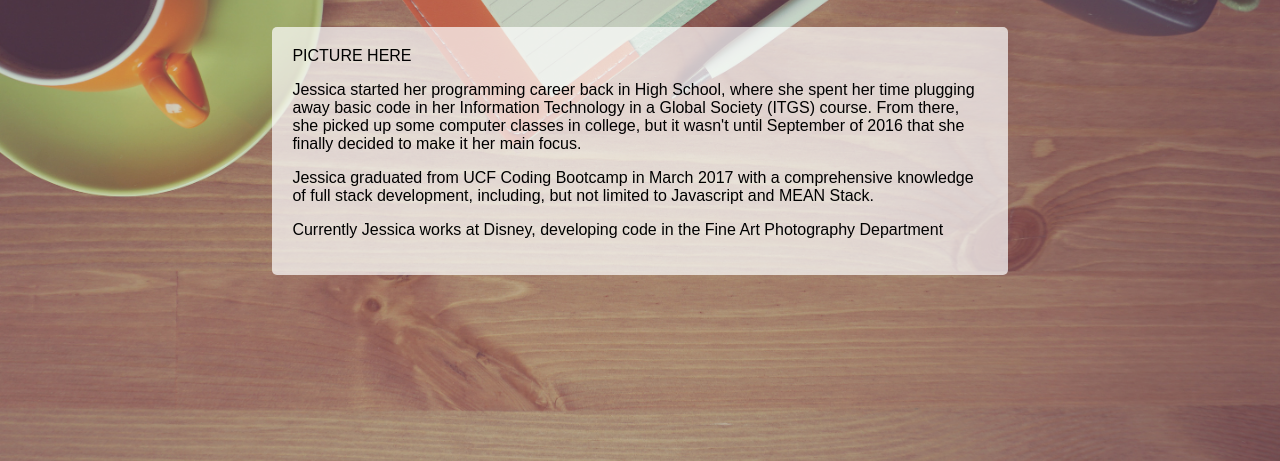
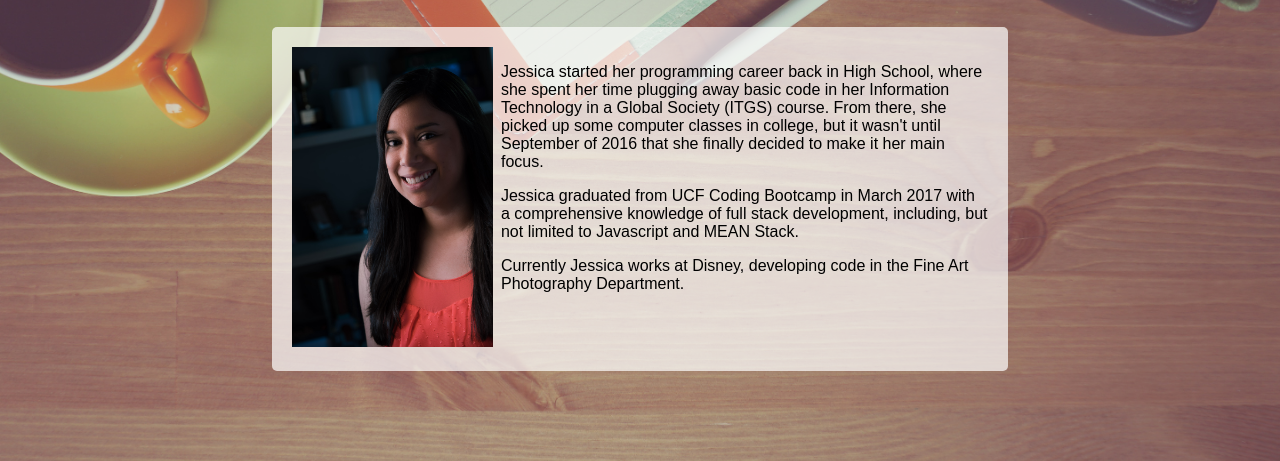
Before and after one commit to jessicaprado/jessicaprado.github.io, a website: page index.html in a window 1280 px wide. Shown: the part 227-688 px from the top of the page. Drawn offline with nearby package versions, Linux system fonts and the light colour scheme; some packages are replaced by stand-ins of ours.

Commit message:
profile picture

```diff
--- a/app/portfolio/features/home/home.html
+++ b/app/portfolio/features/home/home.html
@@ -3,7 +3,7 @@
 <!--About Me-->
 <div id="meBox">
     <div id="picture">
-        PICTURE HERE
+        <img src="app/portfolio/layout/assets/images/headshot.jpg" alt="1" height="300">
     </div>
 
     <div id="bio">
@@ -15,7 +15,7 @@
         <p>Jessica graduated from UCF Coding Bootcamp in March 2017 with a comprehensive knowledge of full stack
         development, including, but not limited to Javascript and MEAN Stack.
 
-        <p>Currently Jessica works at Disney, developing code in the Fine Art Photography Department
+        <p>Currently Jessica works at Disney, developing code in the Fine Art Photography Department.
 
     </div>
 </div>
--- a/app/portfolio/layout/assets/css/style.css
+++ b/app/portfolio/layout/assets/css/style.css
@@ -109,6 +109,20 @@ a {
     margin-right: 10px;
 }
 
+#picture {
+    display: inline-block;
+    position: relative;
+
+}
+
+#bio {
+    width: 70%;
+    display: inline-block;
+    position: relative;
+    float: right;
+
+}
+
 footer {
     background-color: rgba(255, 165, 0, 0.85);
     position: absolute;
```
Also changed, not shown: app/portfolio/layout/assets/images/headshot.jpg (added).
